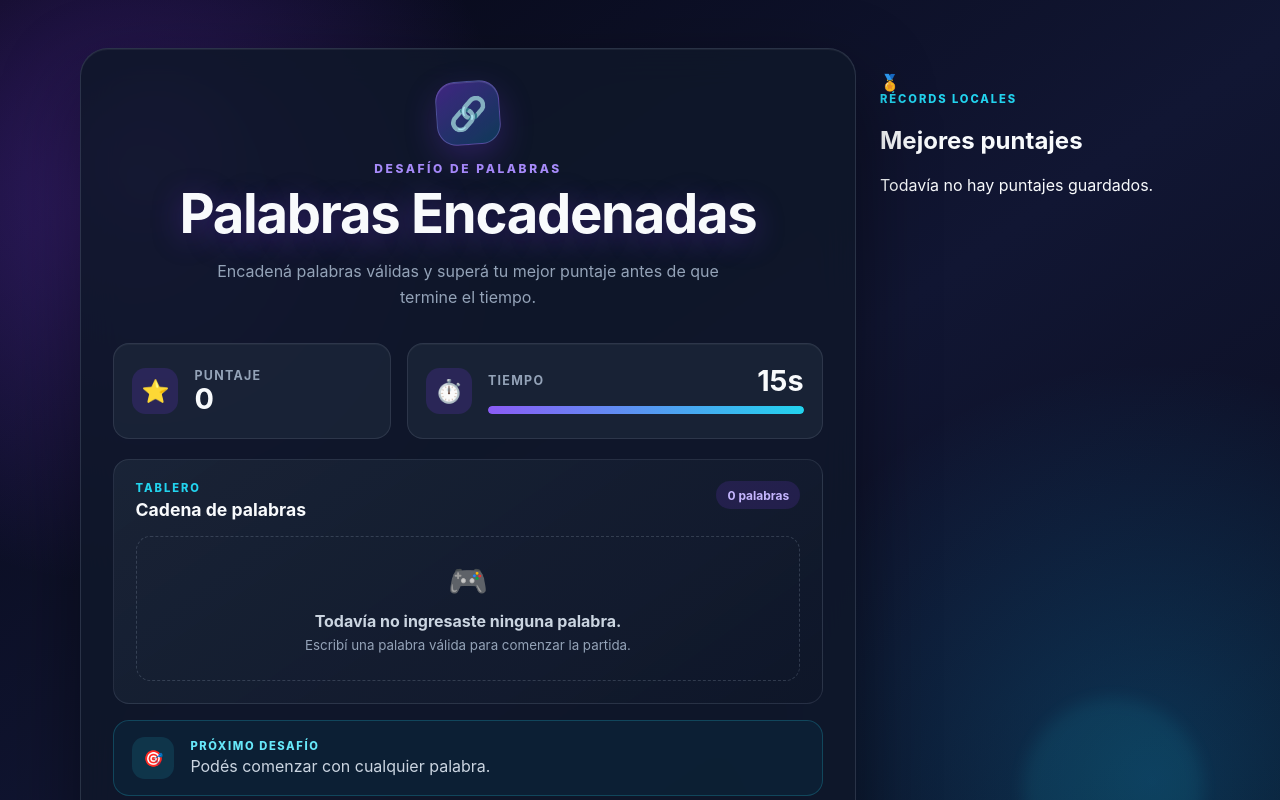
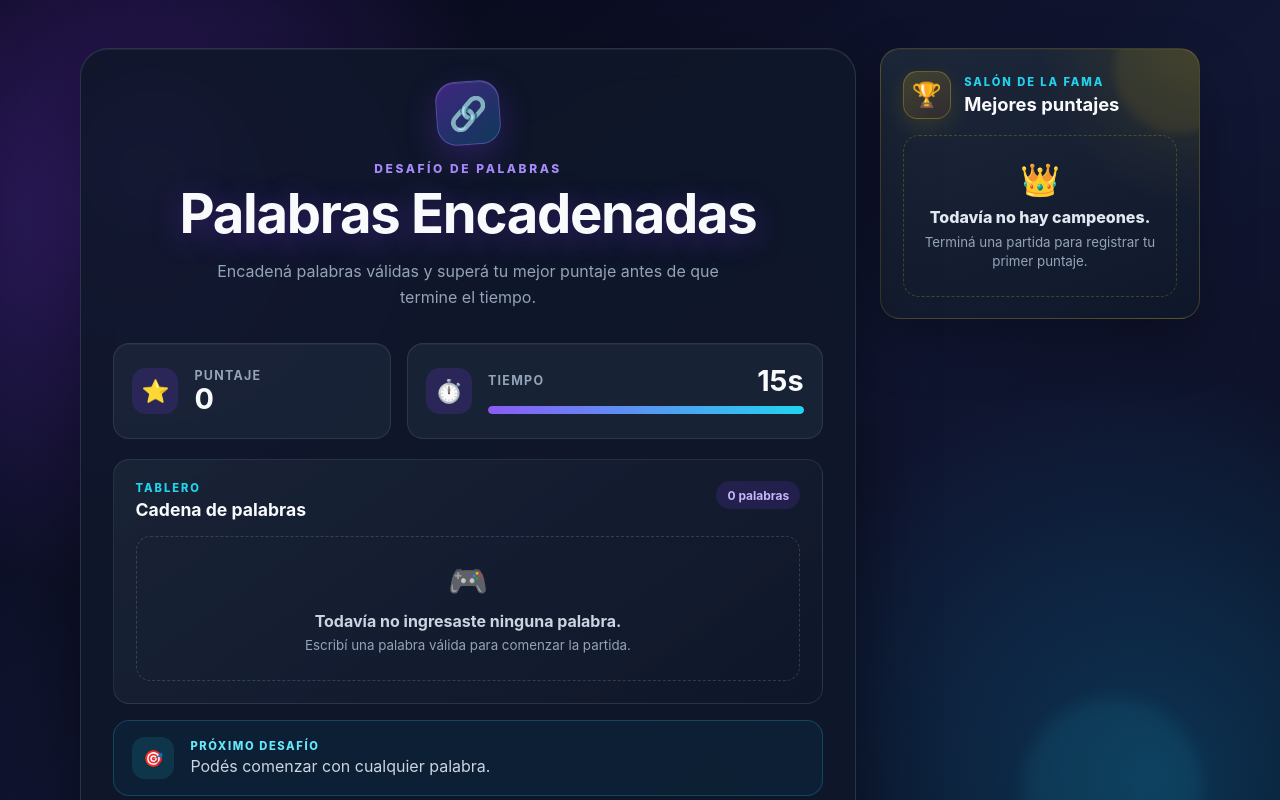
Before and after one commit to Alejandroadrianaguilar1999/unq-ui-alejandro-aguilar-trabajo-final, a React (Vite) app: page / in a window 1280 px wide. Shown: the top 800 px of the page. Built offline with nearby package versions, Linux system fonts and the light colour scheme.

Commit message:
modificaciones en leaderboard

```diff
--- a/src/App.css
+++ b/src/App.css
@@ -691,10 +691,227 @@ input {
   gap: 1.5rem;
 }
 
-.game__leaderboard-panel {
-  position: sticky;
-  top: 1.5rem;
+.game__leaderboard {
+  position: relative;
+  overflow: hidden;
   margin-top: 0;
+  padding: 1.35rem;
+  border: 1px solid rgba(250, 204, 21, 0.2);
+  border-radius: 1.25rem;
+  background:
+          radial-gradient(
+                  circle at top right,
+                  rgba(250, 204, 21, 0.12),
+                  transparent 38%
+          ),
+          linear-gradient(
+                  160deg,
+                  rgba(30, 41, 59, 0.94),
+                  rgba(15, 23, 42, 0.94)
+          );
+  box-shadow:
+          0 24px 55px rgba(0, 0, 0, 0.28),
+          inset 0 1px 0 rgba(255, 255, 255, 0.04);
+}
+
+.game__leaderboard::before {
+  position: absolute;
+  top: -45px;
+  right: -45px;
+  width: 130px;
+  height: 130px;
+  border-radius: 50%;
+  content: '';
+  background-color: rgba(250, 204, 21, 0.08);
+  filter: blur(4px);
+}
+
+.game__leaderboard-header {
+  position: relative;
+  z-index: 1;
+  display: flex;
+  align-items: center;
+  gap: 0.85rem;
+  margin-bottom: 1rem;
+}
+
+.game__leaderboard-icon {
+  width: 48px;
+  height: 48px;
+  display: grid;
+  flex-shrink: 0;
+  place-items: center;
+  border: 1px solid rgba(250, 204, 21, 0.28);
+  border-radius: 0.9rem;
+  font-size: 1.5rem;
+  background:
+          linear-gradient(
+                  145deg,
+                  rgba(250, 204, 21, 0.18),
+                  rgba(249, 115, 22, 0.1)
+          );
+  box-shadow: 0 8px 22px rgba(250, 204, 21, 0.12);
+}
+
+.game__leaderboard-header h2 {
+  margin: 0;
+  font-size: 1.15rem;
+  color: #f8fafc;
+}
+
+.game__record {
+  position: relative;
+  z-index: 1;
+  display: grid;
+  grid-template-columns: 1fr auto;
+  align-items: end;
+  gap: 0.15rem 0.75rem;
+  margin-bottom: 1rem;
+  padding: 1rem;
+  border: 1px solid rgba(250, 204, 21, 0.24);
+  border-radius: 1rem;
+  background:
+          linear-gradient(
+                  135deg,
+                  rgba(250, 204, 21, 0.12),
+                  rgba(249, 115, 22, 0.06)
+          );
+}
+
+.game__record span {
+  font-size: 0.72rem;
+  font-weight: 800;
+  text-transform: uppercase;
+  letter-spacing: 0.08rem;
+  color: #fde68a;
+}
+
+.game__record strong {
+  grid-row: span 2;
+  font-size: 2.3rem;
+  line-height: 1;
+  color: #fef3c7;
+  text-shadow: 0 4px 18px rgba(250, 204, 21, 0.2);
+}
+
+.game__record small {
+  color: #94a3b8;
+}
+
+.game__leaderboard-empty {
+  position: relative;
+  z-index: 1;
+  display: flex;
+  flex-direction: column;
+  align-items: center;
+  padding: 1.5rem 1rem;
+  border: 1px dashed rgba(250, 204, 21, 0.22);
+  border-radius: 1rem;
+  text-align: center;
+  color: #94a3b8;
+}
+
+.game__leaderboard-empty > span {
+  margin-bottom: 0.55rem;
+  font-size: 2rem;
+}
+
+.game__leaderboard-empty p {
+  margin: 0;
+  font-weight: 800;
+  color: #e2e8f0;
+}
+
+.game__leaderboard-empty small {
+  margin-top: 0.35rem;
+  line-height: 1.45;
+}
+
+.game__leaderboard-list {
+  position: relative;
+  z-index: 1;
+  display: grid;
+  gap: 0.65rem;
+  margin: 0;
+  padding: 0;
+  list-style: none;
+}
+
+.game__leaderboard-item {
+  display: grid;
+  grid-template-columns: 42px 1fr auto;
+  align-items: center;
+  gap: 0.7rem;
+  padding: 0.8rem 0.9rem;
+  border: 1px solid rgba(148, 163, 184, 0.12);
+  border-radius: 0.9rem;
+  color: #cbd5e1;
+  background-color: rgba(15, 23, 42, 0.62);
+  transition:
+          transform 0.18s ease,
+          border-color 0.18s ease,
+          background-color 0.18s ease;
+}
+
+.game__leaderboard-item:hover {
+  transform: translateX(-3px);
+  border-color: rgba(167, 139, 250, 0.3);
+  background-color: rgba(30, 41, 59, 0.88);
+}
+
+.game__leaderboard-item--top-1 {
+  border-color: rgba(250, 204, 21, 0.32);
+  background:
+          linear-gradient(
+                  90deg,
+                  rgba(250, 204, 21, 0.12),
+                  rgba(15, 23, 42, 0.65)
+          );
+}
+
+.game__leaderboard-item--top-2 {
+  border-color: rgba(203, 213, 225, 0.24);
+}
+
+.game__leaderboard-item--top-3 {
+  border-color: rgba(251, 146, 60, 0.26);
+}
+
+.game__leaderboard-position {
+  font-size: 1.1rem;
+  font-weight: 900;
+  text-align: center;
+  color: #fde68a;
+}
+
+.game__leaderboard-player {
+  min-width: 0;
+}
+
+.game__leaderboard-player span {
+  display: block;
+  overflow: hidden;
+  font-size: 0.9rem;
+  font-weight: 800;
+  text-overflow: ellipsis;
+  white-space: nowrap;
+  color: #e2e8f0;
+}
+
+.game__leaderboard-player small {
+  display: block;
+  margin-top: 0.12rem;
+  font-size: 0.7rem;
+  color: #64748b;
+}
+
+.game__leaderboard-item > strong {
+  font-size: 1.2rem;
+  color: #f8fafc;
+}
+
+.game__leaderboard-item--top-1 > strong {
+  color: #fef3c7;
 }
 
 @media (max-width: 920px) {
--- a/src/components/Leaderboard.tsx
+++ b/src/components/Leaderboard.tsx
@@ -1,43 +1,90 @@
 interface LeaderboardProps {
     scores: number[];
+}
+
+function getMedal(position: number) {
+    if (position === 0) {
+        return '🥇';
+    }
+
+    if (position === 1) {
+        return '🥈';
+    }
+
+    if (position === 2) {
+        return '🥉';
+    }
+
+    return `${position + 1}°`;
 }
 
 export function Leaderboard({
                                 scores,
                             }: LeaderboardProps) {
+    const bestScore = scores.at(0);
+
     return (
         <section className="game__leaderboard">
-            <div className="game__leaderboard-heading">
-                <span aria-hidden="true">🏅</span>
+            <div className="game__leaderboard-header">
+                <div className="game__leaderboard-icon" aria-hidden="true">
+                    🏆
+                </div>
 
                 <div>
           <span className="game__section-kicker">
-            Récords locales
+            Salón de la fama
           </span>
 
                     <h2>Mejores puntajes</h2>
                 </div>
             </div>
 
+            {bestScore !== undefined && (
+                <div className="game__record">
+                    <span>Récord actual</span>
+                    <strong>{bestScore}</strong>
+                    <small>puntos</small>
+                </div>
+            )}
+
             {scores.length === 0 ? (
-                <p className="game__leaderboard-empty">
-                    Todavía no hay puntajes guardados.
-                </p>
+                <div className="game__leaderboard-empty">
+                    <span aria-hidden="true">👑</span>
+
+                    <p>Todavía no hay campeones.</p>
+
+                    <small>
+                        Terminá una partida para registrar tu primer puntaje.
+                    </small>
+                </div>
             ) : (
                 <ol className="game__leaderboard-list">
                     {scores.map((score, index) => (
                         <li
-                            className="game__leaderboard-item"
+                            className={`game__leaderboard-item ${
+                                index < 3
+                                    ? `game__leaderboard-item--top-${index + 1}`
+                                    : ''
+                            }`}
                             key={`${score}-${index}`}
                         >
               <span className="game__leaderboard-position">
-                {index === 0 && '🥇'}
-                  {index === 1 && '🥈'}
-                  {index === 2 && '🥉'}
-                  {index > 2 && `${index + 1}°`}
+                {getMedal(index)}
               </span>
 
-                            <span>Puntaje</span>
+                            <div className="game__leaderboard-player">
+                <span>
+                  {index === 0
+                      ? 'Campeón'
+                      : `Posicion ${index + 1}`}
+                </span>
+
+                                <small>
+                                    {index === 0
+                                        ? 'Mejor marca local'
+                                        : 'Puntaje guardado'}
+                                </small>
+                            </div>
 
                             <strong>{score}</strong>
                         </li>
```
